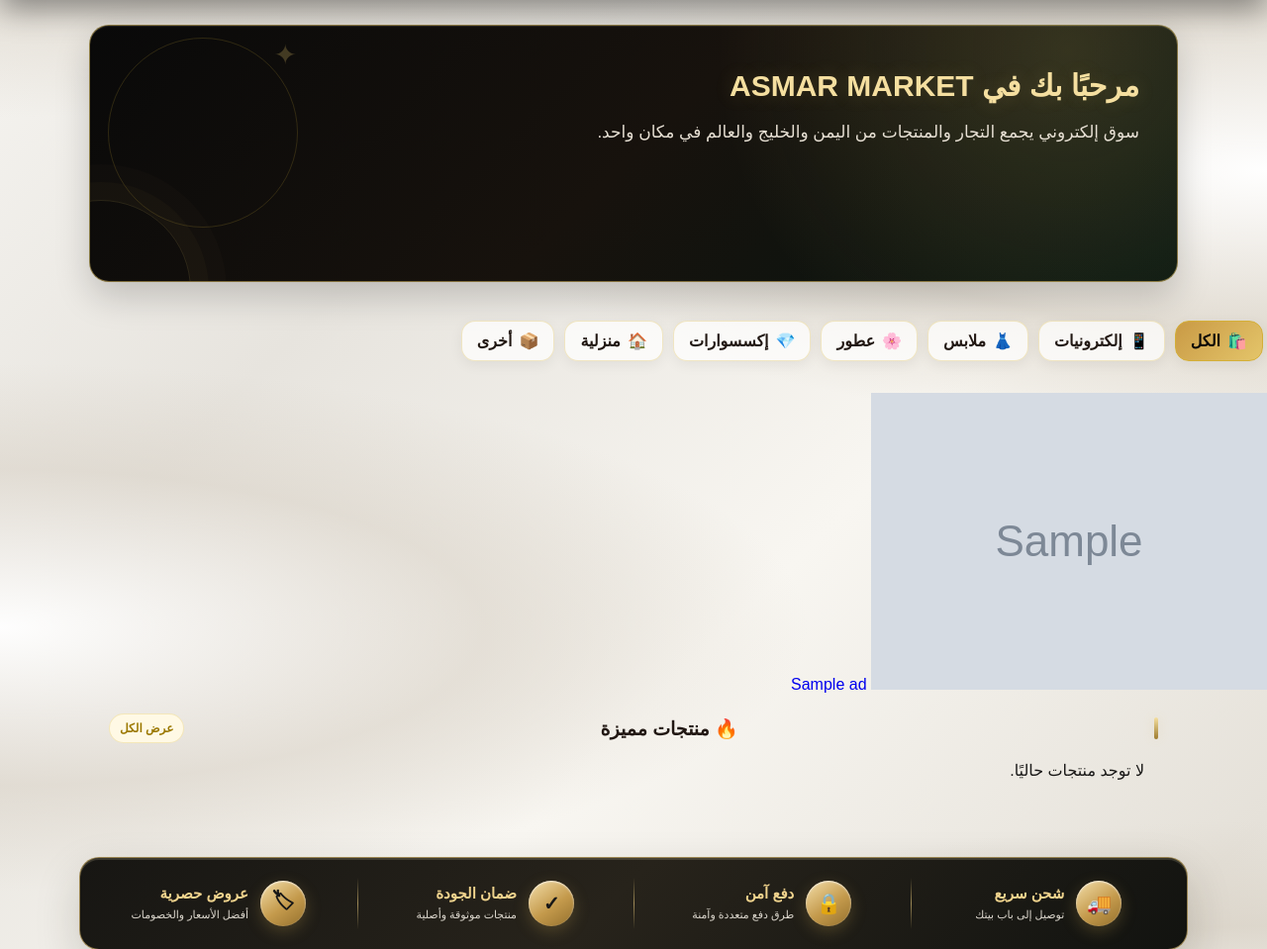
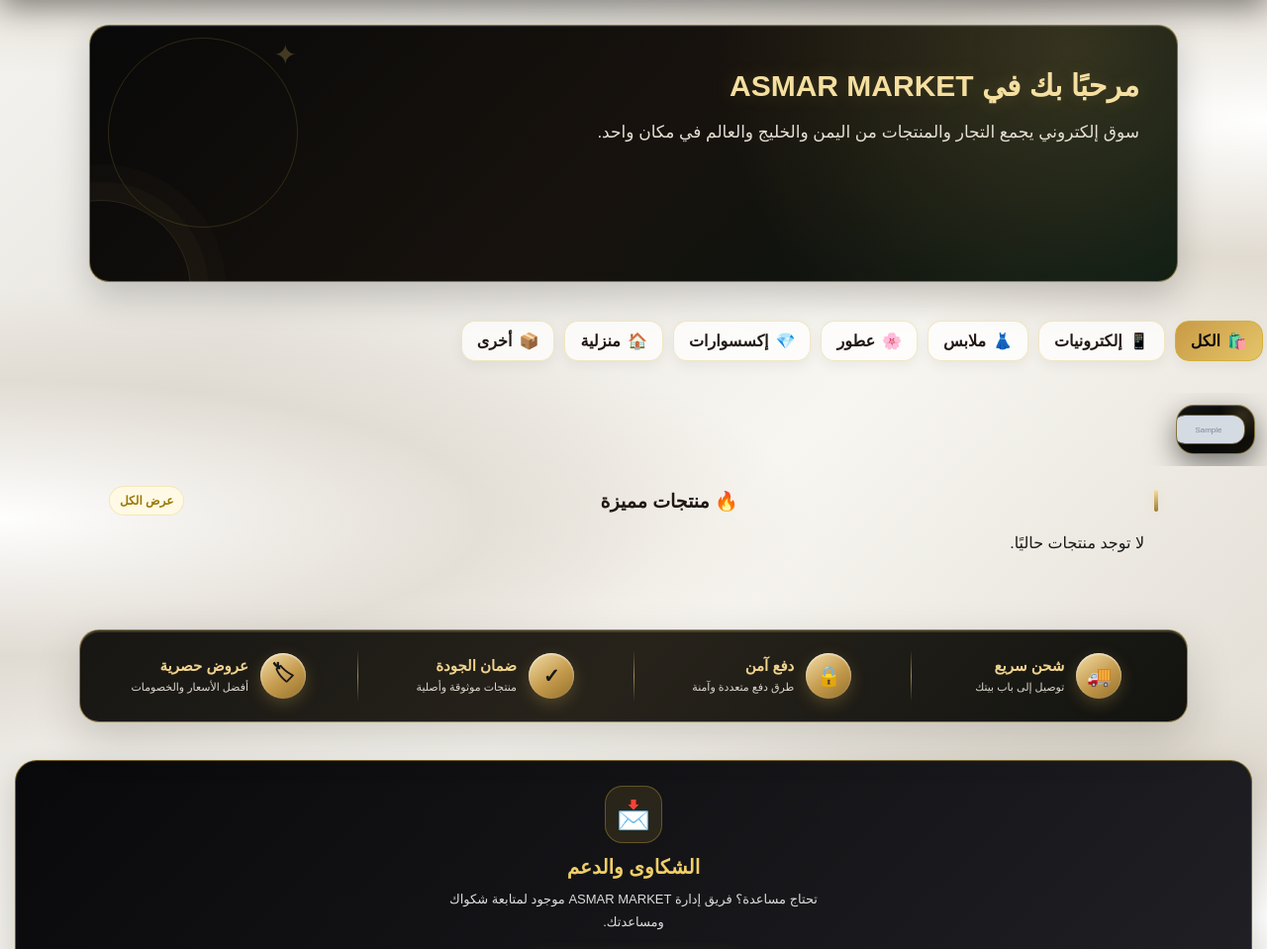
Before and after one commit to badiel711dg-dotcom/ASMAR-MARKET, a Flask app: page / in a window 1280 px wide. Shown: the part 219-1178 px from the top of the page at 99% size. Run offline with Flask 3, Linux system fonts and the light colour scheme; tables that the repository leaves empty hold one stand-in row (values such as "Sample post"); grey boxes marked "Sample" are stand-in pictures; parts of the project's set-up code (start-up, migrations or seed data) failed here and were passed over.

Commit message:
Fix homepage ad card sizing

```diff
--- a/static/css/asmar-target.css
+++ b/static/css/asmar-target.css
@@ -2822,3 +2822,130 @@ body::after{
     font-size:13px!important;
   }
 }
+
+/* =========================================================
+   ASMAR MARKET — HOMEPAGE ADS FIX
+   Use database-controlled ad dimensions exactly.
+   Prevent generic homepage rules from stretching ads.
+   ========================================================= */
+
+.ad-list{
+  display:flex!important;
+  flex-direction:row!important;
+  flex-wrap:nowrap!important;
+  gap:12px!important;
+  width:100%!important;
+  max-width:100%!important;
+  padding:12px!important;
+  margin:0!important;
+  box-sizing:border-box!important;
+  overflow-x:auto!important;
+  overflow-y:hidden!important;
+  scrollbar-width:none!important;
+}
+
+.ad-list::-webkit-scrollbar{
+  display:none!important;
+}
+
+.ad-list .ad-card{
+  position:relative!important;
+
+  flex:0 0 var(--ad-card-width,180px)!important;
+  width:var(--ad-card-width,180px)!important;
+  min-width:var(--ad-card-width,180px)!important;
+  max-width:var(--ad-card-width,180px)!important;
+
+  height:var(--ad-card-height,120px)!important;
+  min-height:var(--ad-card-height,120px)!important;
+  max-height:var(--ad-card-height,120px)!important;
+
+  display:flex!important;
+  flex-direction:row!important;
+  align-items:center!important;
+  justify-content:space-between!important;
+
+  padding:9px!important;
+  margin:0!important;
+  box-sizing:border-box!important;
+  overflow:hidden!important;
+
+  flex-shrink:0!important;
+  flex-grow:0!important;
+
+  border-radius:18px!important;
+  border:1px solid rgba(228,197,106,.55)!important;
+
+  background:
+    radial-gradient(circle at 85% 20%,rgba(228,197,106,.18),transparent 30%),
+    linear-gradient(135deg,#151515,#080808,#12100b)!important;
+
+  box-shadow:
+    0 10px 28px rgba(0,0,0,.5),
+    inset 0 1px 0 rgba(255,255,255,.05)!important;
+
+  text-decoration:none!important;
+  color:#fff!important;
+}
+
+.ad-list .ad-card img{
+  display:block!important;
+  flex:0 0 var(--ad-image-width,74px)!important;
+  width:var(--ad-image-width,74px)!important;
+  min-width:var(--ad-image-width,74px)!important;
+  max-width:var(--ad-image-width,74px)!important;
+
+  height:var(--ad-image-height,80px)!important;
+  min-height:var(--ad-image-height,80px)!important;
+  max-height:var(--ad-image-height,80px)!important;
+
+  object-fit:cover!important;
+  margin:0!important;
+  border-radius:13px!important;
+  border:1px solid rgba(228,197,106,.4)!important;
+  box-sizing:border-box!important;
+}
+
+.ad-list .ad-card span{
+  display:flex!important;
+  flex:1 1 auto!important;
+  min-width:0!important;
+  width:auto!important;
+  max-width:none!important;
+
+  align-items:center!important;
+  justify-content:center!important;
+
+  padding:24px 8px 8px!important;
+  margin:0!important;
+  box-sizing:border-box!important;
+
+  color:#f5e7b2!important;
+  font-size:15px!important;
+  font-weight:800!important;
+  line-height:1.45!important;
+  text-align:center!important;
+
+  white-space:normal!important;
+  overflow:hidden!important;
+  text-overflow:ellipsis!important;
+  word-break:break-word!important;
+}
+
+@media(max-width:600px){
+  .ad-list{
+    gap:10px!important;
+    padding:10px!important;
+  }
+
+  .ad-list .ad-card{
+    flex:0 0 var(--ad-card-width,180px)!important;
+    width:var(--ad-card-width,180px)!important;
+    min-width:var(--ad-card-width,180px)!important;
+    max-width:var(--ad-card-width,180px)!important;
+
+    height:var(--ad-card-height,120px)!important;
+    min-height:var(--ad-card-height,120px)!important;
+    max-height:var(--ad-card-height,120px)!important;
+  }
+}
```
